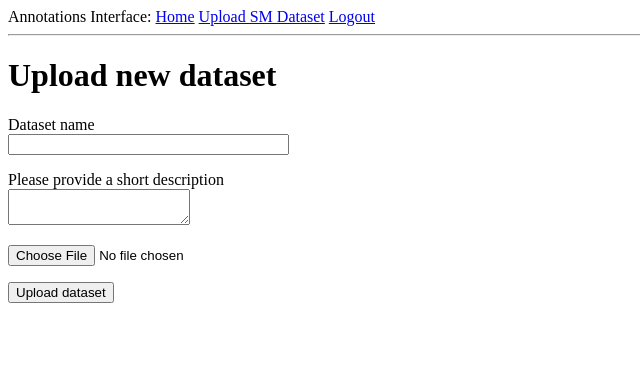
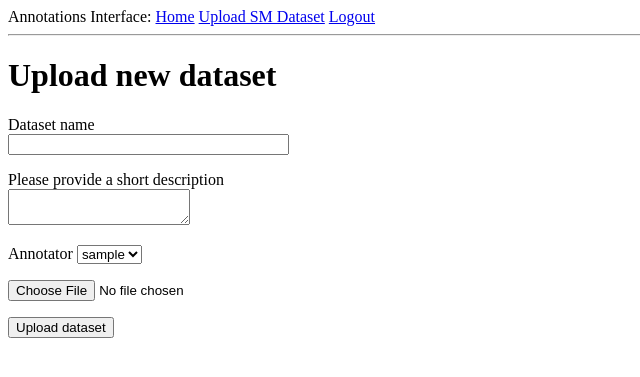
Before and after one commit to Maria-Liakata-NLP-Group/annotations-interface, a Flask app: page /upload/upload_sm in a window 1280 px wide. Shown: the top 377 px of the page, without its empty margins (0-640 px from the left). Run offline with Flask 3, Linux system fonts and the light colour scheme; the visitor is signed in with stand-in values (Sample User, id 1).

Commit message:
add "annotator" field to the upload dataset form
admins can choose how can annotate the dataset

```diff
--- a/app/templates/upload/upload.html
+++ b/app/templates/upload/upload.html
@@ -17,6 +17,14 @@
     <span style="color: red">[{{ error }}]</span>
     {% endfor %}
   </p>
+
+  <p>
+    {{ form.annotator.label }} {{ form.annotator }}<br />
+    {% for error in form.annotator.errors %}
+    <span style="color: red">[{{ error}}]</span>
+    {% endfor %}
+  </p>
+
   <p>{{ form.file() }}</p>
   <p>{{ form.submit() }}</p>
 </form>
--- a/app/upload/forms.py
+++ b/app/upload/forms.py
@@ -1,6 +1,6 @@
 # Desc: Upload forms for the app
 from flask_wtf import FlaskForm
-from wtforms import StringField, SubmitField, TextAreaField, FileField
+from wtforms import StringField, SubmitField, TextAreaField, FileField, SelectField
 from wtforms.validators import DataRequired, Length, ValidationError
 from app.models import Dataset
 from flask_login import current_user
@@ -18,6 +18,7 @@ class UploadForm(FlaskForm):
     )
     file = FileField("File", validators=[DataRequired()])
     submit = SubmitField("Upload dataset")
+    annotator = SelectField("Annotator", coerce=int)  # who is annotating the dataset
 
     def validate_name(self, name):
         """
--- a/app/upload/routes.py
+++ b/app/upload/routes.py
@@ -3,7 +3,7 @@ import pickle
 from datetime import datetime, timedelta
 from app import db
 from app.upload import bp
-from app.models import SMPost, SMReply, Dataset
+from app.models import SMPost, SMReply, Dataset, User
 from werkzeug.utils import secure_filename
 from flask import request, redirect, url_for, flash, render_template, current_app
 from flask_login import login_required, current_user
@@ -75,6 +75,13 @@ def sm_dict_to_sql(sm_data: dict, dataset: Dataset):
 def upload_sm():
     """This is the upload route for social media datasets"""
     form = UploadForm()  # Create an instance of the UploadForm
+    if current_user.is_administrator():
+        # the administrator can choose who annotates the dataset
+        users = User.query.all()
+        form.annotator.choices = [(user.id, user.username) for user in users]
+    else:
+        # regular users can only annotate their own datasets
+        form.annotator.choices = [(current_user.id, current_user.username)]
     # This condition below is true when the request method is POST and the
     # form data passes all the defined validation checks.
     if form.validate_on_submit():
```
Also changed, not shown: tests/functional/test_upload.py (+1 -0 lines).
